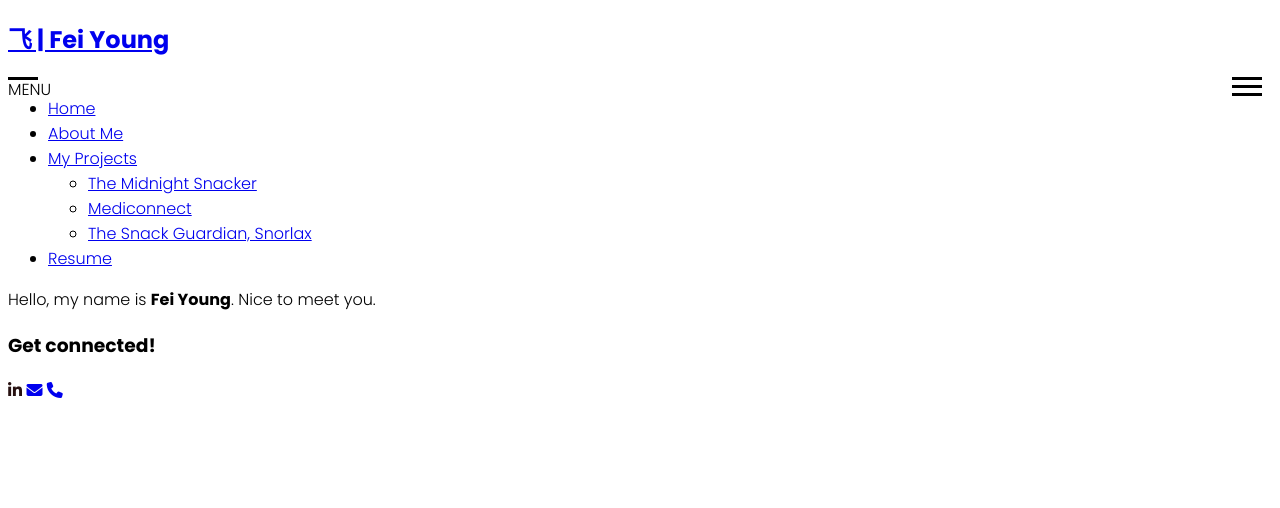
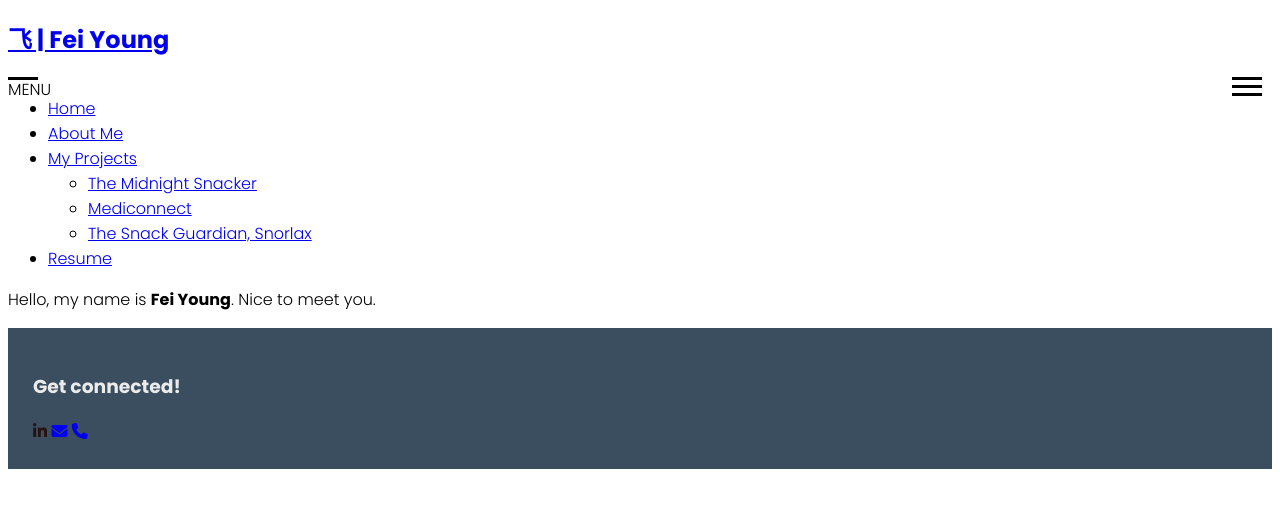
Before and after one commit to feiyoungi/idm221-jy585, a plain HTML site: page index.html in a window 1280 px wide. Drawn offline with Linux system fonts and the light colour scheme.

Commit message:
Customize footer colors

```diff
--- a/CSS/styles.css
+++ b/CSS/styles.css
@@ -10,6 +10,12 @@
 body {
     font-family: 'Poppins', sans-serif;
     font-weight: 300;
+}
+
+footer {
+    background-color:#3A4E5F;
+    color: #EBEBEB;
+    padding: 25px;
 }
 
 
```
Also changed, not shown: resume.html (+1 -0 lines).
